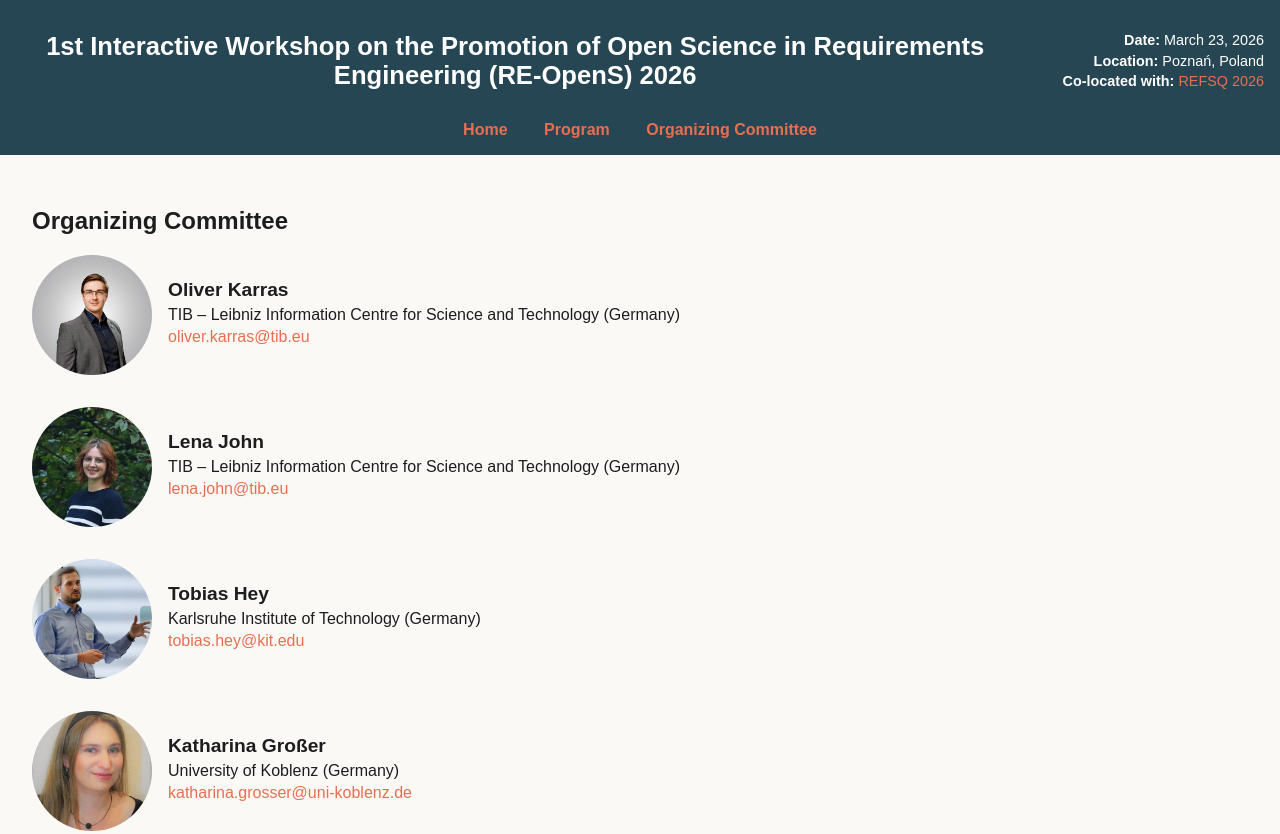
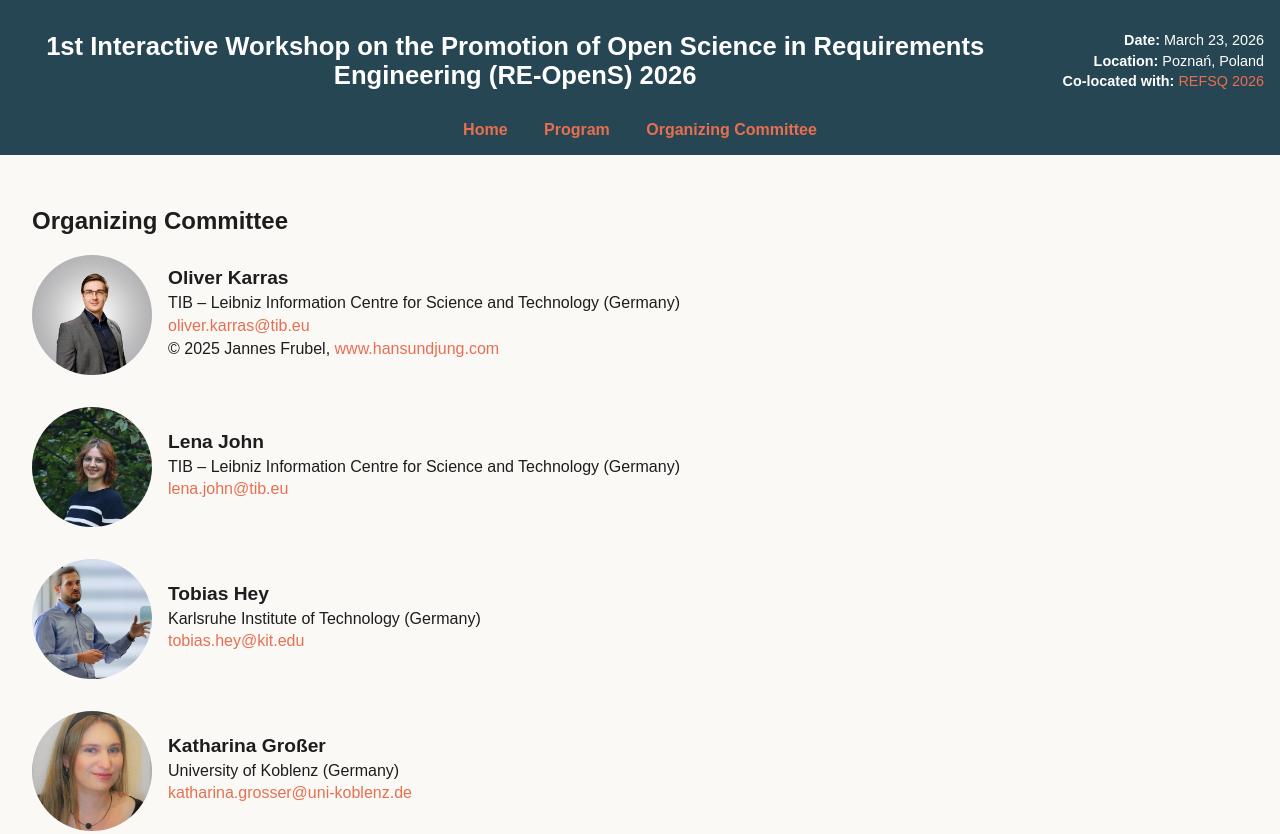
Before and after one commit to re-opens/ws-2026, a plain HTML site: page committee.html in a window 1280 px wide. Shown: the top 834 px of the page. Drawn offline with Linux system fonts and the light colour scheme.

Commit message:
Update committee.html

```diff
--- a/committee.html
+++ b/committee.html
@@ -33,6 +33,8 @@
         <h3>Oliver Karras</h3>
         <p>TIB – Leibniz Information Centre for Science and Technology (Germany)</p>
         <p><a href="mailto:oliver.karras@tib.eu">oliver.karras@tib.eu</a></p>
+        <p class="copyright">© 2025 Jannes Frubel, <a href="https://www.hansundjung.com/" target="_blank">www.hansundjung.com</a></p>
+
       </div>
     </div>
 
```
